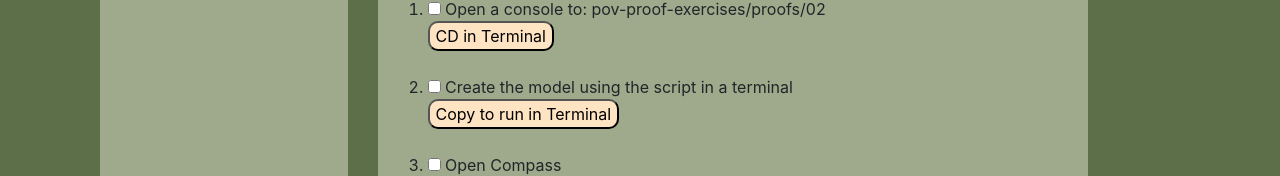
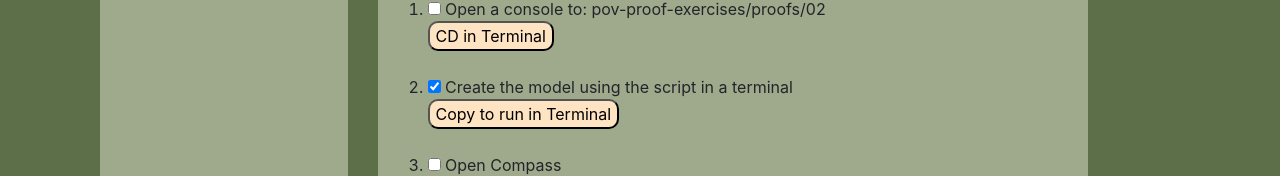
Before and after one commit to jsstokes/DemoMonkey, an Angular app: page / in a window 1280 px wide. Shown: the part 234-410 px from the top of the page. Built offline with nearby package versions, Linux system fonts and the light colour scheme.

Commit message:
Added FormsModule to get input to bind properly

```diff
--- a/src/app/app.module.ts
+++ b/src/app/app.module.ts
@@ -7,6 +7,7 @@ import { HeaderComponent } from './header/header.component';
 import { DemoViewComponent } from './demo-view/demo-view.component';
 import { DemoListComponent } from './demo-list/demo-list.component';
 import { DemoDetailsComponent } from './demo-details/demo-details.component';
+import { FormsModule } from "@angular/forms";
 
 @NgModule({
   declarations: [
@@ -18,7 +19,8 @@ import { DemoDetailsComponent } from './demo-details/demo-details.component';
   ],
   imports: [
     BrowserModule,
-    AppRoutingModule
+    AppRoutingModule,
+    FormsModule
   ],
   providers: [],
   bootstrap: [AppComponent]
--- a/src/app/demo-details/demo-details.component.html
+++ b/src/app/demo-details/demo-details.component.html
@@ -6,7 +6,7 @@
   <P>{{selectedDemo.overview}}</P>
   <ol>
     <li *ngFor="let step of selectedDemo.setup;let i1 = index;">
-      <input type="checkbox" ng-model="selectedDemo.setup[i1].complete" id="setup{{i1}}" (click)="checkClick($event,i1)"/>
+      <input type="checkbox" [(ngModel)]="selectedDemo.setup[i1].complete" id="setup{{i1}}" (click)="checkClick($event,i1)"/>
       {{step.body}}<br>
       <span *ngFor="let button of step.buttons">
         <button (click)="copyToClipboard(button.textToCopy)" >{{button.label}}</button>
--- a/src/app/demo-details/demo-details.component.ts
+++ b/src/app/demo-details/demo-details.component.ts
@@ -29,7 +29,7 @@ export class DemoDetailsComponent implements OnInit {
 
   checkClick(event,id) {
     console.log("Check Clicked:", id);
-    console.log("Check Clicked: value is: ", this.selectedDemo.setup[id].complete);
+    // console.log("Check Clicked: value is: ", this.selectedDemo.setup[id].complete);
     console.log("Check Click event.ID:" , event.srcElement.id);
     console.log("Check Click event:" , event);
   }
```
